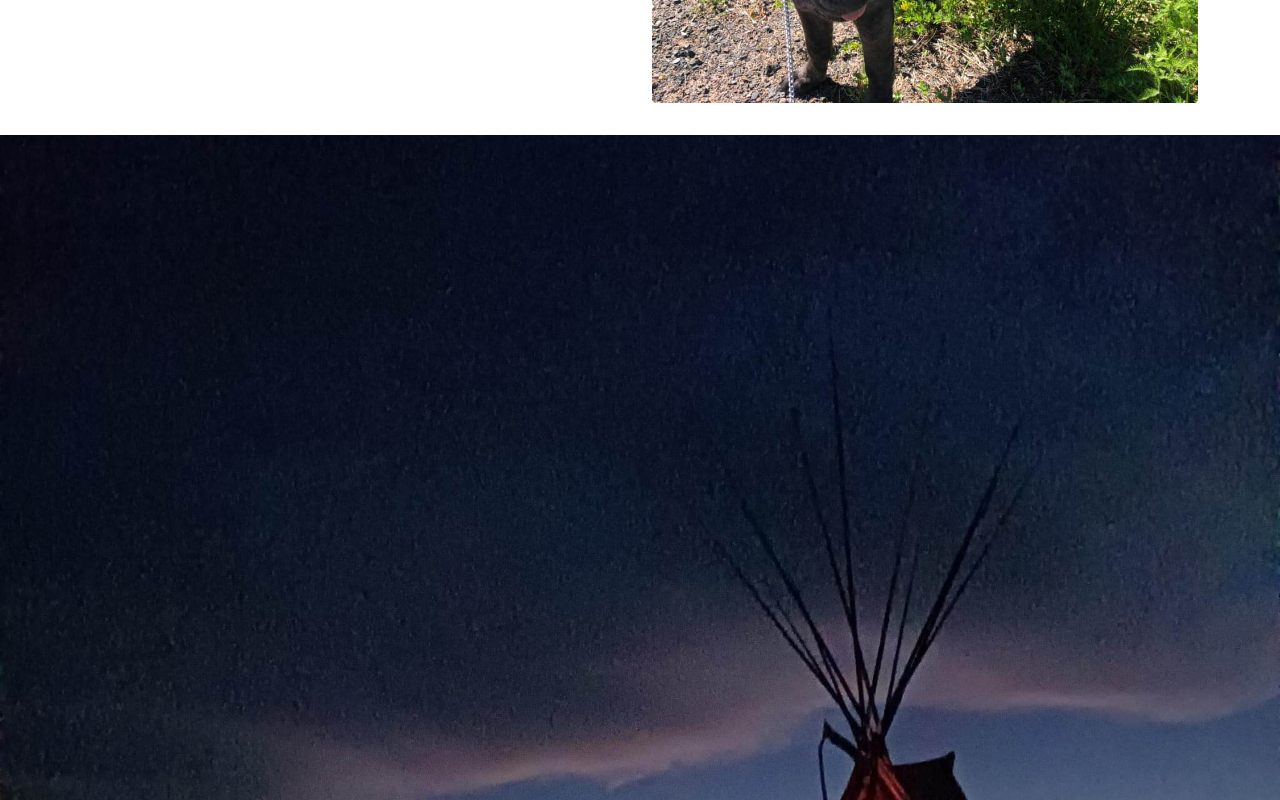
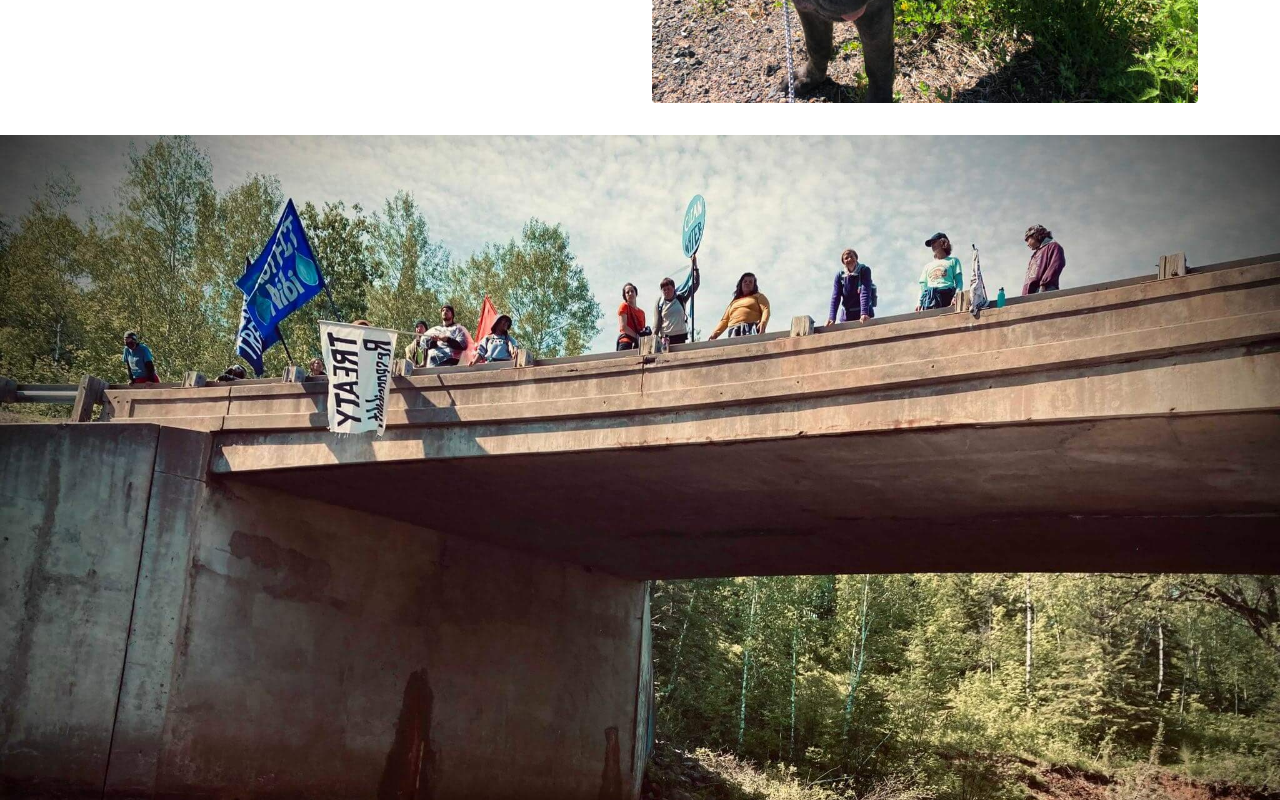
Before and after one commit to danielscottclark/danielscottclark.github.io, a plain HTML site: page index.html in a window 1280 px wide. Shown: the part 5480-6280 px from the top of the page. Drawn offline with nearby package versions, Linux system fonts and the light colour scheme.

Commit message:
changed image

```diff
--- a/index.html
+++ b/index.html
@@ -149,7 +149,7 @@
 	<section>
 		<div class="container container-fluid hero">
 			<div>
-				<img src="assets/img/night_tipi.jpeg" class="img-fluid hero" alt="...">
+				<img src="assets/img/bridgeashland.jpeg" class="img-fluid hero" alt="...">
 			</div>
 		</div>
 	</section>
```
Also changed, not shown: 1 other file.
